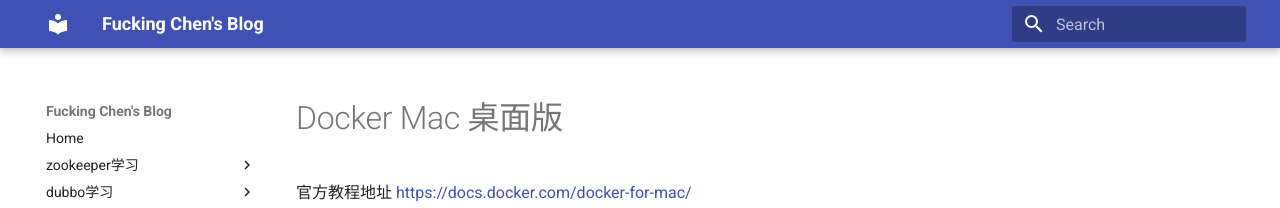
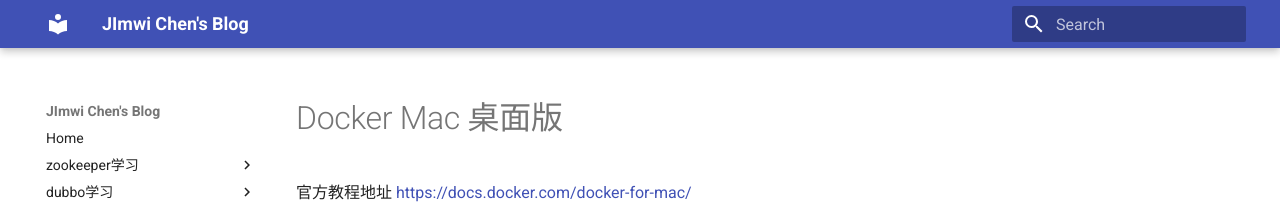
Before and after one commit to Jimwi/blog, an MkDocs documentation site: the page built from docs/docker/getStarted.md, in a window 1280 px wide. Shown: the top 208 px of the page. Built offline with MkDocs 1.6.1 and Material for MkDocs 9.7.7, drawn with Linux system fonts in a browser that asks for light colours; old or Windows-style settings are respelled for this version of MkDocs.

Commit message:
change title

```diff
--- a/mkdocs.yml
+++ b/mkdocs.yml
@@ -1,4 +1,4 @@
-site_name: Fucking Chen's Blog
+site_name: JImwi Chen's Blog
 theme: material
 nav:
   - Home: index.md
```
